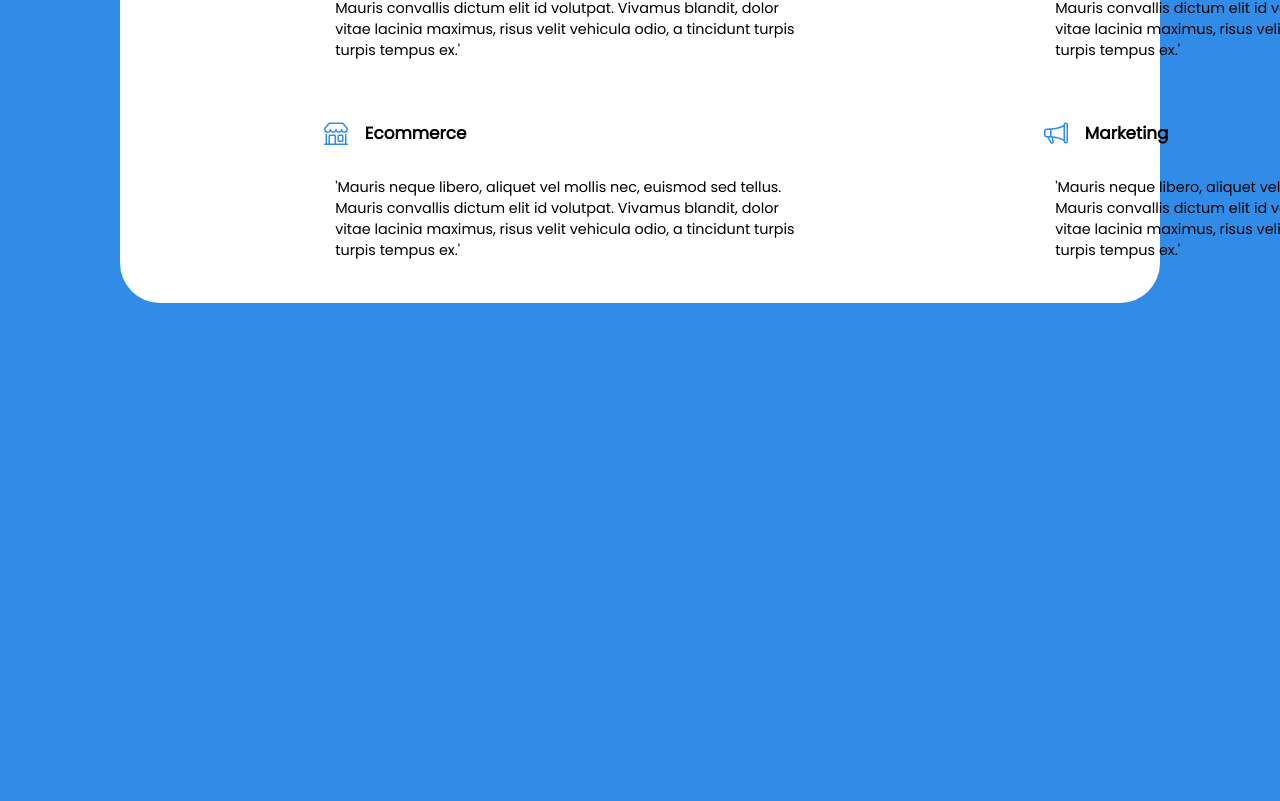
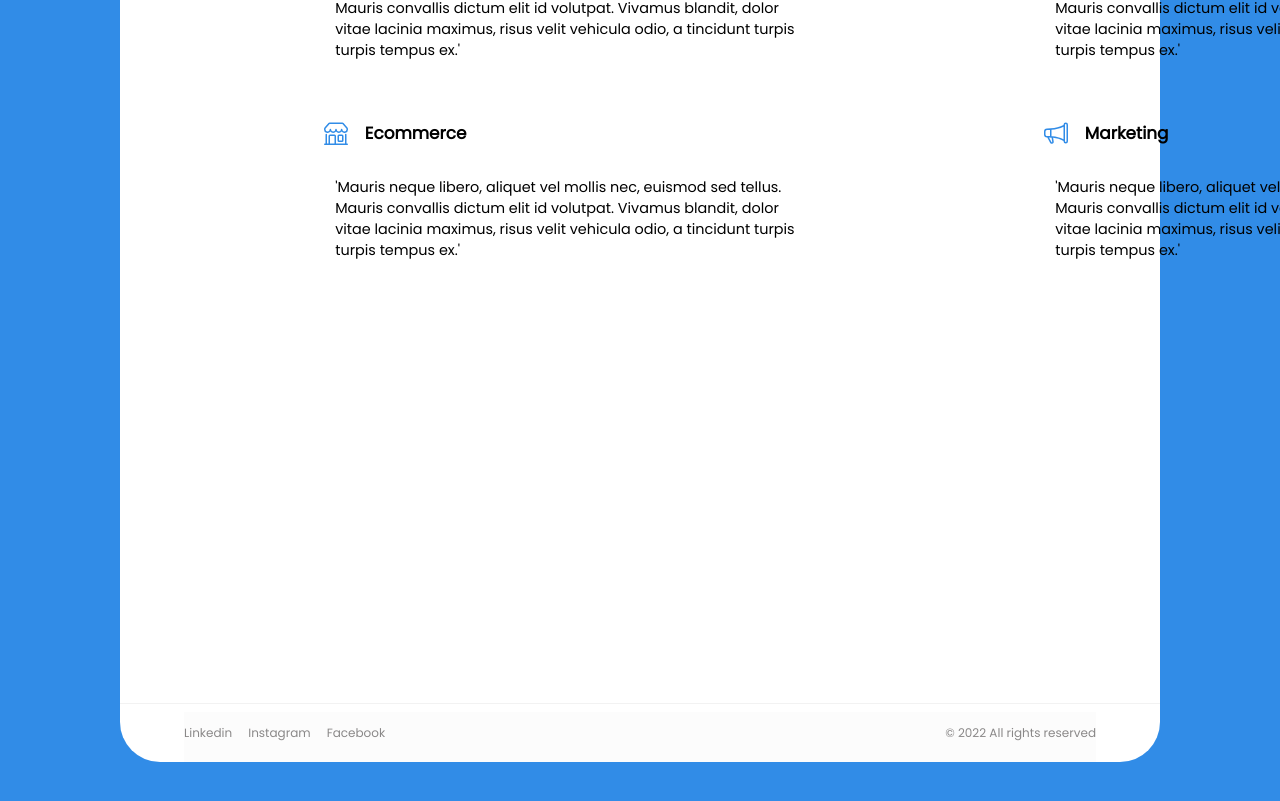
Before and after one commit to maludantasm/mySite, a React (Create React App) app in the folder react/my-site/: page / in a window 1280 px wide. Shown: the part 1149-1950 px from the top of the page. Before the commit the page ends 1452 px from the top, so only its background shows below. Built offline with nearby package versions, Linux system fonts and the light colour scheme.

Commit message:
chore: primeira versao

```diff
--- a/react/my-site/src/App.css
+++ b/react/my-site/src/App.css
@@ -10,3 +10,13 @@ body {
   border-radius: 5vh;
   margin: 8vh 15vh 0vh 15vh;
 }
+
+.body-container {
+  display: flex;
+  flex-direction: column;
+
+  border-bottom: 0.2vh solid #f2f2f2;
+
+  margin: 0vh 0vh 0vh 0vh;
+  padding-bottom: 50vh;
+}
--- a/react/my-site/src/App.js
+++ b/react/my-site/src/App.js
@@ -1,7 +1,8 @@
 import './App.css';
 import Header from './components/header';
-import WhatIDo from './components/whatIDo'
+import WhatIDo from './components/whatIDo';
 import Report from './components/report';
+import Footer from './components/footer';
 
 function App() {
     return (
@@ -14,7 +15,7 @@ function App() {
                 <WhatIDo/>
             </div>
             <div className='footer-container'>
-
+                <Footer/>
             </div>
         </div>
   );
--- /dev/null
+++ b/react/my-site/src/components/footer/footer.css
@@ -0,0 +1,25 @@
+.footer {
+    display: flex;
+    flex-direction: row;
+    justify-content: space-between;
+    align-items: center;
+
+    color: rgb(138, 136, 136);
+    background-color: #fcfcfc;
+    border-color: #eee;
+
+    margin: 1vh 8vh 8vh 8vh;
+    padding-bottom: 1vh;
+    font-size: 1.5vh;
+}
+
+.media {
+    display: flex;
+    flex-direction: row;
+}
+
+.media > a {
+    margin-right: 2vh;
+    text-decoration: none;
+    color: rgb(138, 136, 136);
+}
--- /dev/null
+++ b/react/my-site/src/components/footer/footer.js
@@ -0,0 +1,15 @@
+import './footer.css'
+
+export const Footer = (props) => {
+    return (<div className='footer'>
+                <div className='media'>
+                    <a href='https://www.linkedin.com/in/maria-luiza-dantas' target='_blank'>Linkedin</a>
+                    <a href='#' target='_blank'>Instagram</a>
+                    <a href='#' target='_blank'>Facebook</a>
+                </div>
+                <div className='copyright'>
+                    <p>© 2022 All rights reserved</p>
+                </div>
+            </div>
+        )
+}
--- /dev/null
+++ b/react/my-site/src/components/footer/index.js
@@ -0,0 +1,3 @@
+import { Footer } from './footer';
+
+export default Footer
--- a/react/my-site/src/components/report/report.js
+++ b/react/my-site/src/components/report/report.js
@@ -6,23 +6,23 @@ export const Report = (props) => {
     const name = props.name
     const description = props.description
 
-    return (<div class="report">
-                <div class="picture">
-                    <img id="profile-pic" src={img} alt="profile-pic"/>
+    return (<div className='report'>
+                <div className='picture'>
+                    <img id='profile-pic' src={img} alt='profile-pic'/>
                 </div>
-                <div class="description">
-                    <div class="occupation">
+                <div className='description'>
+                    <div className='occupation'>
                         <p>{occupation}</p>
                     </div>
-                    <div class="name">
+                    <div className='name'>
                         <p><b>{name}</b></p>
                     </div>
-                    <div class="text">
+                    <div className='text'>
                         <p>{description}</p>
                     </div>
-                    <div class="buttons">
-                        <button id="download" type="button">Download CV</button>
-                        <button id="contact" type="button">Contact</button>
+                    <div className='buttons'>
+                        <button id='download' type='button'>Download CV</button>
+                        <button id='contact' type='button'>Contact</button>
                     </div>
                 </div>
             </div>
```
